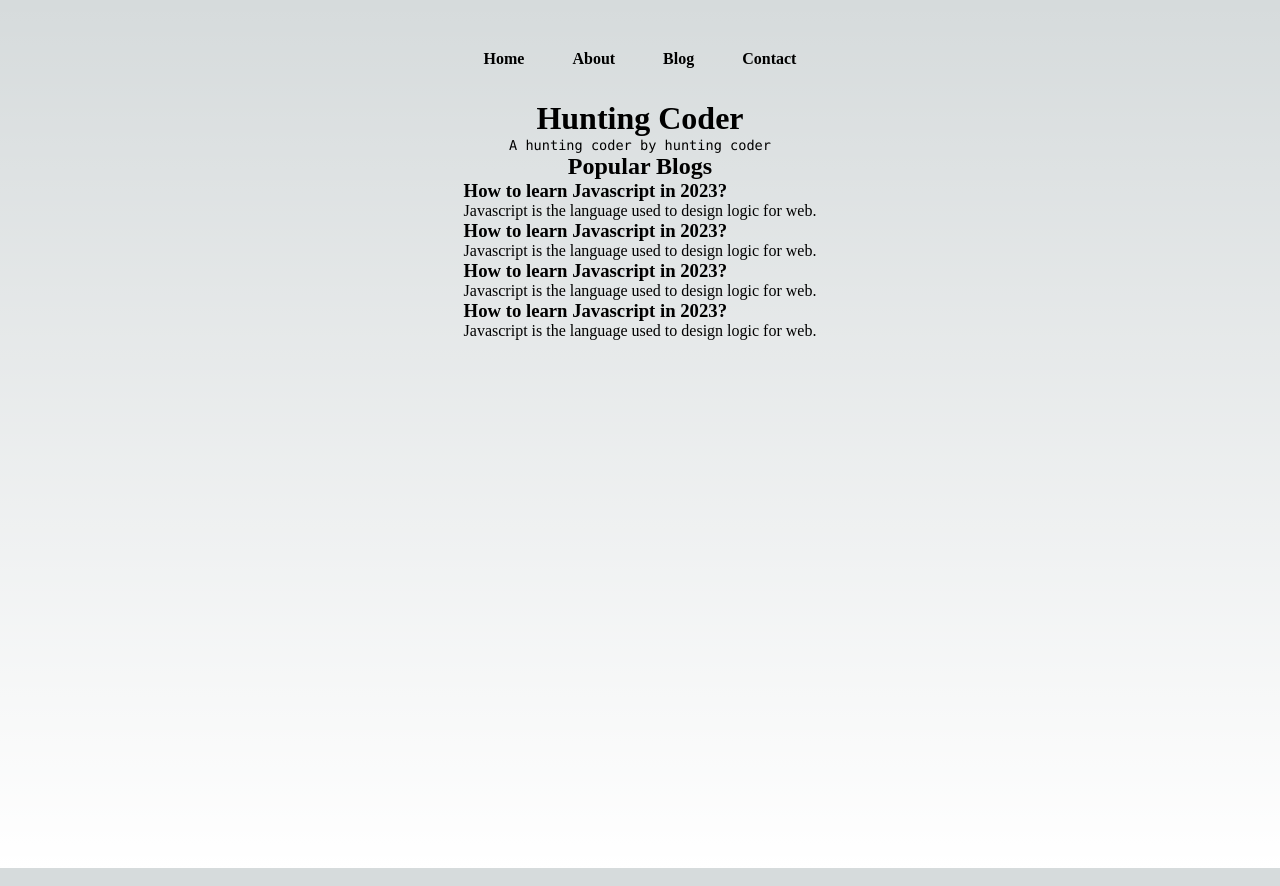
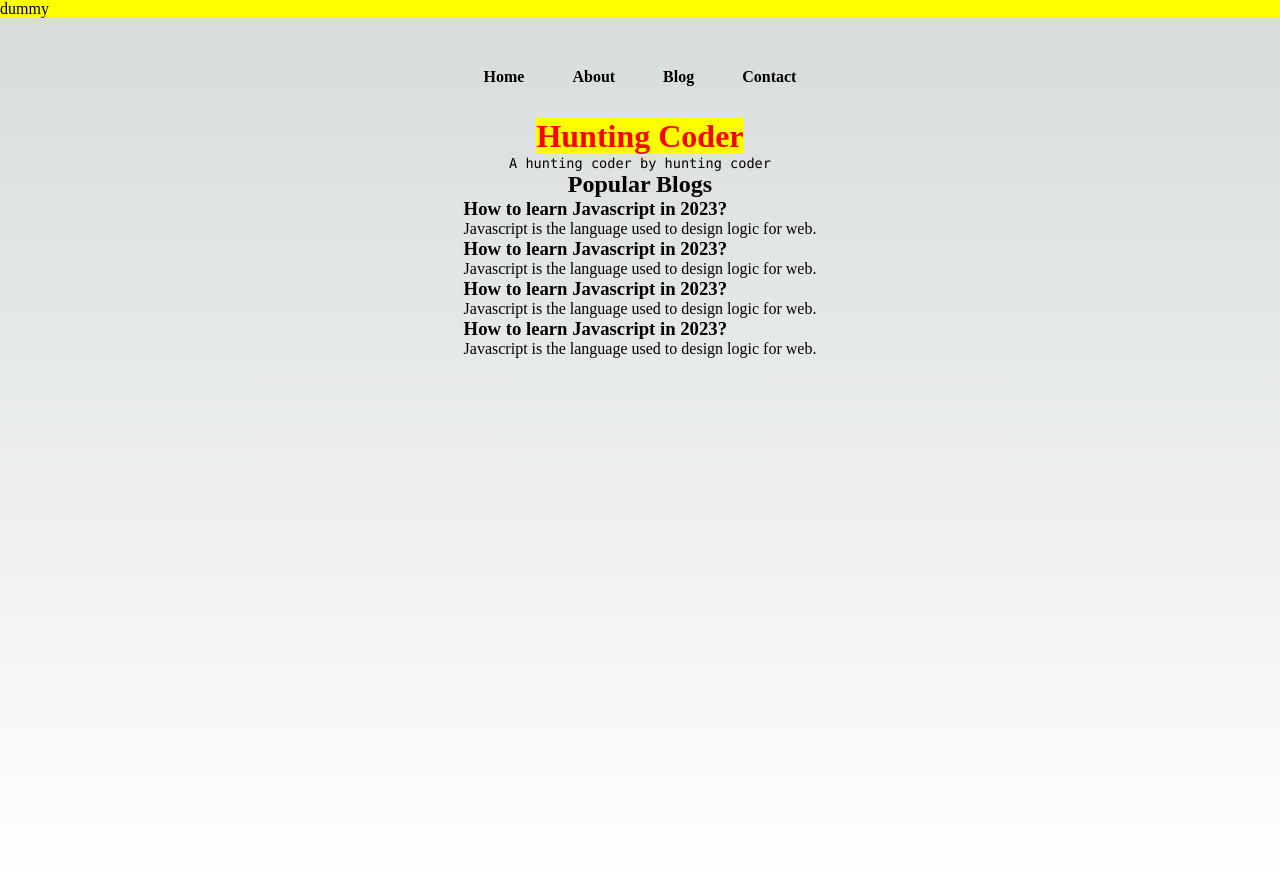
Before and after one commit to mayurigurav1997/nextjs1, a Next.js app: page / in a window 1280 px wide. Built offline with nearby package versions, Linux system fonts and the light colour scheme.

Commit message:
style jsx

```diff
--- /dev/null
+++ b/components/dummy.js
@@ -0,0 +1,18 @@
+import React from 'react'
+
+const Dummy = () => {
+    return (
+        <>
+            <style jsx global>
+                {`
+            .dummy{
+                background:yellow;
+            }
+            `}
+            </style>
+            <div className="dummy">dummy</div>
+        </>
+    )
+}
+
+export default Dummy
--- a/pages/index.js
+++ b/pages/index.js
@@ -4,6 +4,7 @@
 import Link from 'next/link'
 import { Inter } from 'next/font/google'
 import styles from '@/styles/Home.module.css'
+import Dummy from '@/components/dummy'
 
 
 const inter = Inter({ subsets: ['latin'] })
@@ -12,6 +13,13 @@
   // console.log(styles, "styles")
   return (
     <div className={styles.container}>
+      <Dummy />
+      <style jsx>
+        {`
+        .myspan{
+          color:red;
+        }`}
+      </style>
       <Head>
         <title>Welcome to the Next JS</title>
         <meta name="description" content="Generated by create next app" />
@@ -30,7 +38,10 @@
         </ul>
       </nav>
       <main className={styles.main}>
-        <h1 className={styles.title}>Hunting Coder</h1>
+        <h1 className={styles.title}>
+          <span className="myspan dummy">Hunting Coder</span>
+        </h1>
+
 
         <p className={styles.description}>
           A hunting coder by hunting coder
```
